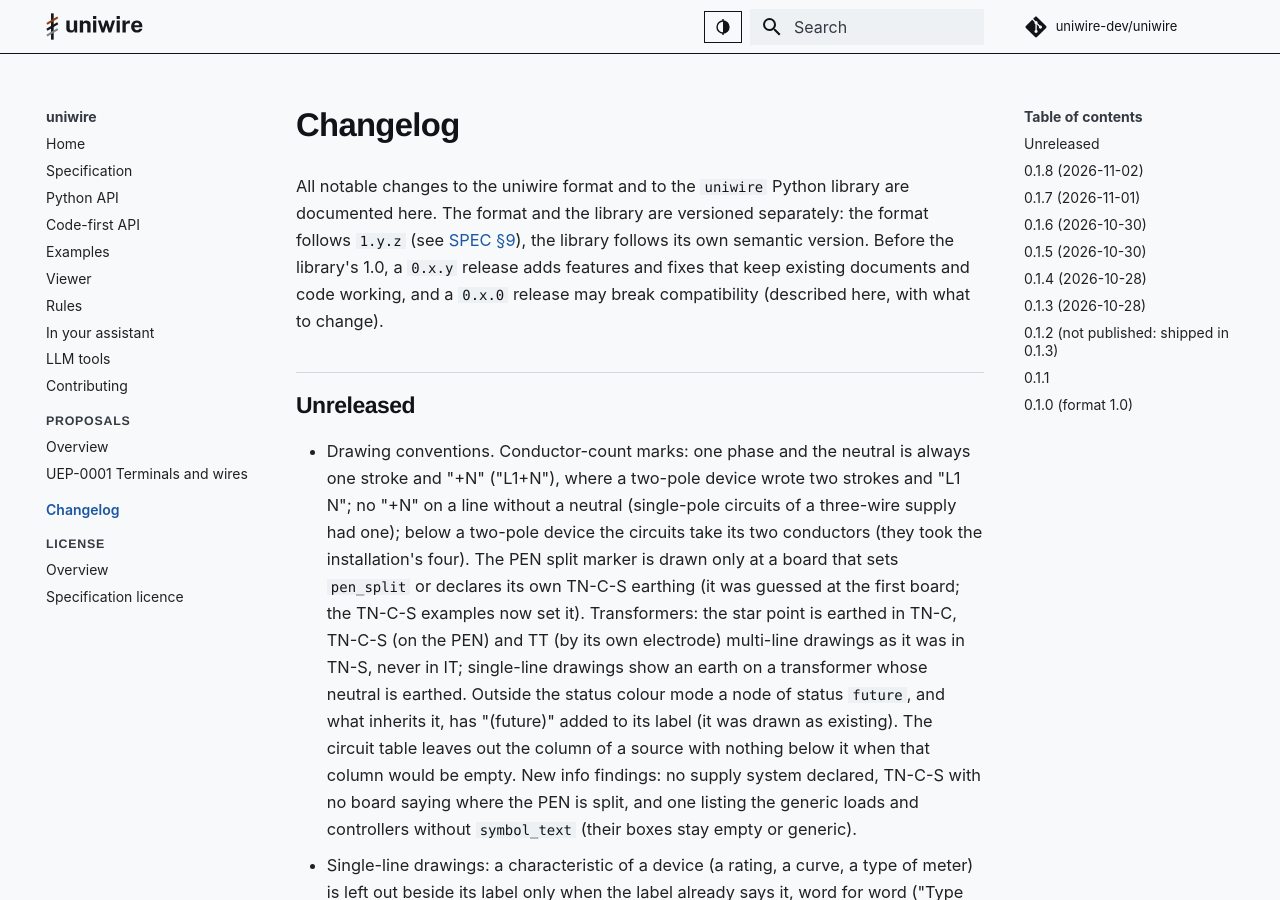
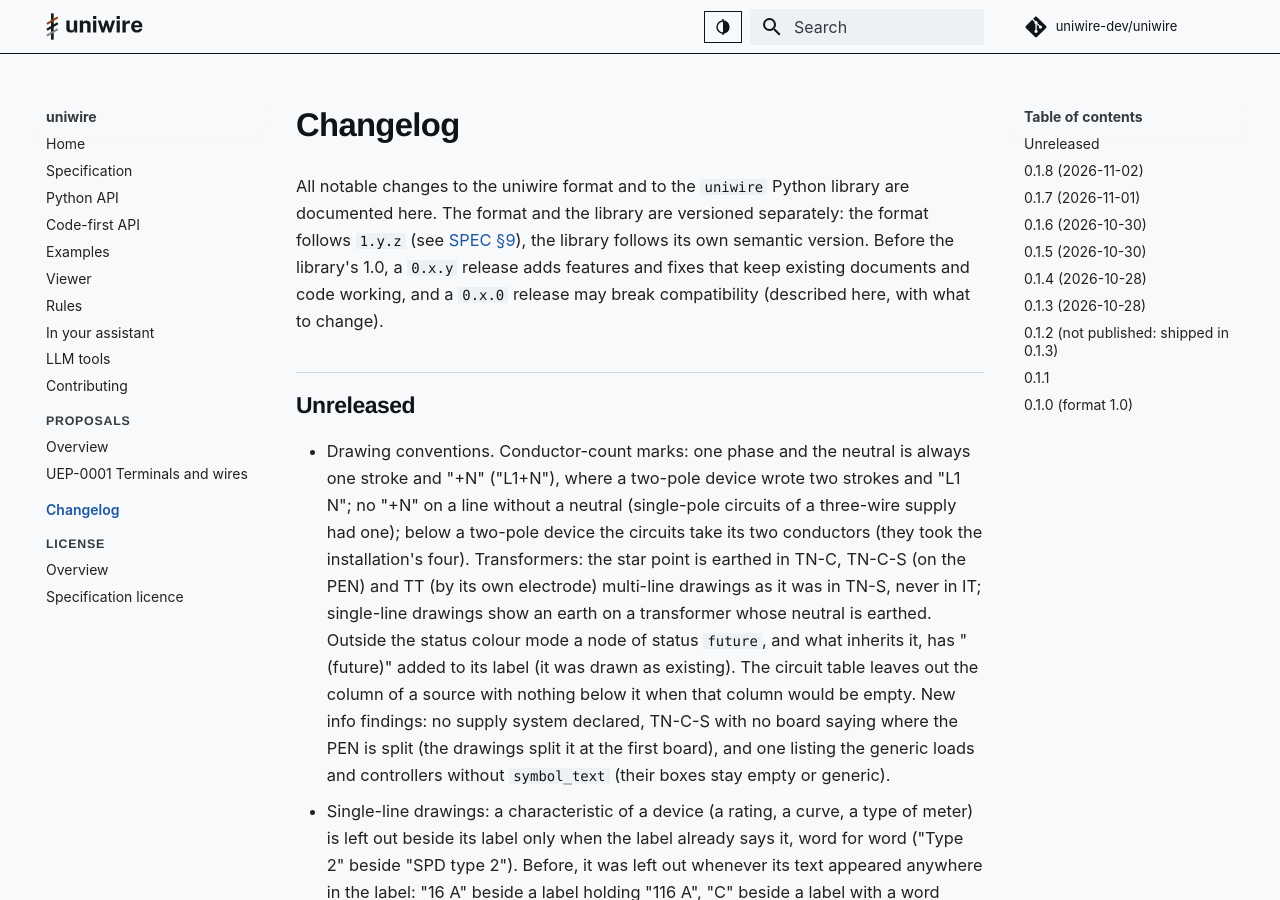
Before and after one commit to uniwire-dev/uniwire, an MkDocs documentation site: the page built from docs/changelog.md, in a window 1280 px wide and 900 px high. Built offline with MkDocs 1.6.1 and Material for MkDocs 9.7.7, drawn with Linux system fonts in a browser that asks for light colours; some web fonts are replaced; comment, search, counter and statistics services are not loaded.

Commit message:
PEN split marker at the first board when none is declared, as the SPEC and the multi-line view
A TN-C-S installation with no board setting pen_split (nor declaring its own
TN-C-S earthing) draws the single-line PEN split marker at the first board again,
as the multi-line view splits it; the info finding still asks to declare it.
The bundled examples are back to their original content.

```diff
--- a/CHANGELOG.md
+++ b/CHANGELOG.md
@@ -11,14 +11,13 @@ code working, and a `0.x.0` release may break compatibility (described here, wit
 * Drawing conventions. Conductor-count marks: one phase and the neutral is always one stroke and "+N" ("L1+N"),
   where a two-pole device wrote two strokes and "L1 N"; no "+N" on a line without a neutral (single-pole circuits of
   a three-wire supply had one); below a two-pole device the circuits take its two conductors (they took the
-  installation's four). The PEN split marker is drawn only at a board that sets `pen_split` or declares its own
-  TN-C-S earthing (it was guessed at the first board; the TN-C-S examples now set it). Transformers: the star
-  point is earthed in TN-C, TN-C-S (on the PEN) and TT (by its own electrode) multi-line drawings as it was in TN-S,
-  never in IT; single-line drawings show an earth on a transformer whose neutral is earthed. Outside the status
-  colour mode a node of status `future`, and what inherits it, has "(future)" added to its label (it was drawn
-  as existing). The circuit table leaves out the column of a source with nothing below it when that column would
-  be empty. New info findings: no supply system declared, TN-C-S with no board saying where the PEN is split, and
-  one listing the generic loads and controllers without `symbol_text` (their boxes stay empty or generic).
+  installation's four). Transformers: the star point is earthed in TN-C, TN-C-S (on the PEN) and TT (by its own
+  electrode) multi-line drawings as it was in TN-S, never in IT; single-line drawings show an earth on a transformer
+  whose neutral is earthed. Outside the status colour mode a node of status `future`, and what inherits it, has
+  "(future)" added to its label (it was drawn as existing). The circuit table leaves out the column of a source with
+  nothing below it when that column would be empty. New info findings: no supply system declared, TN-C-S with no
+  board saying where the PEN is split (the drawings split it at the first board), and one listing the generic loads
+  and controllers without `symbol_text` (their boxes stay empty or generic).
 * Single-line drawings: a characteristic of a device (a rating, a curve, a type of meter) is left out beside its
   label only when the label already says it, word for word ("Type 2" beside "SPD type 2"). Before, it was left
   out whenever its text appeared anywhere in the label: "16 A" beside a label holding "116 A", "C" beside a
```
Also changed, not shown: docs/SPEC.md (+2 -3 lines), docs/rules.md (+1 -1 lines), 14 other files.
